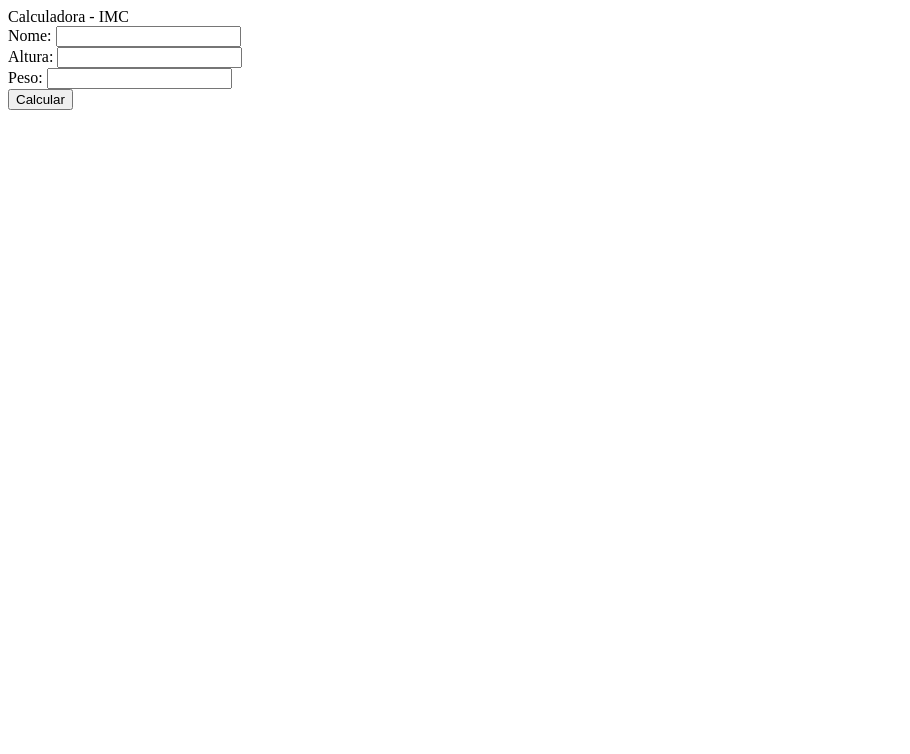
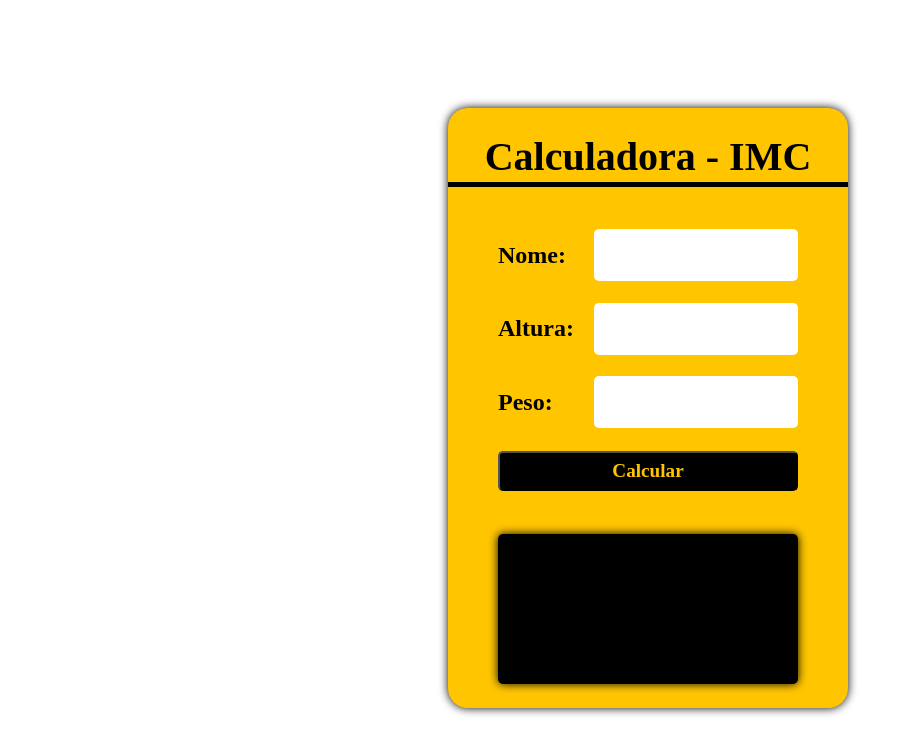
Before and after one commit to samuelramosdev/project-bmi-calculator, a plain HTML site: page index.html in a window 1280 px wide. Shown: the whole page, without its empty margins (0-910 px from the left). Drawn offline with Linux system fonts and the light colour scheme.

Commit message:
FEAT: style the application

```diff
--- a/index.html
+++ b/index.html
@@ -4,33 +4,29 @@
 <head>
   <meta charset="UTF-8">
   <meta name="viewport" content="width=device-width, initial-scale=1.0">
-  <title>BMI Calculator</title>
+  <title>IMC</title>
   <link rel="stylesheet" href="style.css">
 </head>
 
 <body>
   <main>
     <div class="container">
-      <div class="title">Calculadora - IMC</div>
+      <div class="title"> Calculadora - IMC </div>
+      <div class="input">
+        <label>Nome:</label>
+        <input type="text" id='name'>
+      </div>
+      <div class="input">
+        <label>Altura:</label>
+        <input type="number" id='height'>
+      </div>
+      <div class="input">
+        <label>Peso:</label>
+        <input type="number" id='weight'>
+      </div>
+      <button id='calculate'>Calcular</button>
 
-      <div class="input">
-        <label for="name">Nome:</label>
-        <input type="text" id="name">
-      </div>
-
-      <div class="input">
-        <label for="height">Altura:</label>
-        <input type="number" id="height">
-      </div>
-
-      <div class="input">
-        <label for="weight">Peso:</label>
-        <input type="number" id="weight">
-      </div>
-
-      <button id="calculate">Calcular</button>
-
-      <div id="result"></div>
+      <div class="result" id='result'></div>
     </div>
   </main>
   <script src="./script.js"></script>
--- a/style.css
+++ b/style.css
@@ -0,0 +1,79 @@
+main{
+  display: flex;
+  width: 100vw;
+  height: 100vh;
+  justify-content: center;
+  align-items: center;
+
+}
+
+.container{
+  display: flex;
+  flex-direction: column;
+  background: rgb(255,198,0);
+  width: 400px;
+  height: 600px;
+  align-items: center;
+  justify-content: space-evenly;
+  border-radius: 20px;
+  box-shadow: 0 0 10px black;
+}
+
+.title{
+  display: flex;
+  justify-content: center;
+  align-items: center;
+  width: 100%;
+  height: 50px;
+  font: bold 2.5rem serif;
+  border-bottom: solid 5px black;
+  margin-bottom: 20px;
+}
+
+.input {
+  display: flex;
+  width: 300px;
+  height: 50px;
+  justify-content: space-between;
+  align-items: center;
+}
+.input input {
+  width: 200px;
+  height: 50px;
+  border-radius: 5px;
+  border:none;
+  outline: 0;
+  font: bold 1.5rem serif;
+  text-align: center;
+}
+
+.input label {
+  font: bold 1.5rem serif;
+}
+
+button{
+  width: 300px;
+  height: 40px;
+  font: bold 1.2rem serif;
+  background: #000;
+  color: rgb(255,198,0);
+  outline: none;
+  border-radius: 5px;
+  cursor: pointer;
+}
+
+.result{
+  display: flex;
+  margin-top: 20px;
+  align-items: center;
+  width: 300px;
+  height: 150px;
+  border-radius: 5px;
+  font: italic 1.5rem serif;
+  box-shadow: 0px 0px 10px black;
+  background: #000;
+  color: rgb(255,198,0);
+  padding: 20px;
+  box-sizing: border-box;
+  user-select: none;
+}
```
